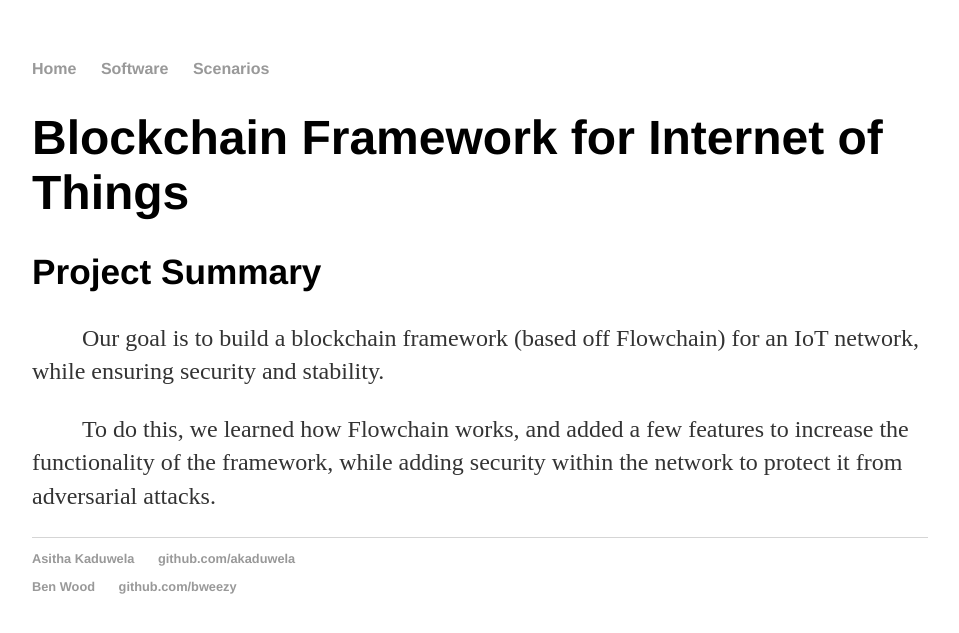
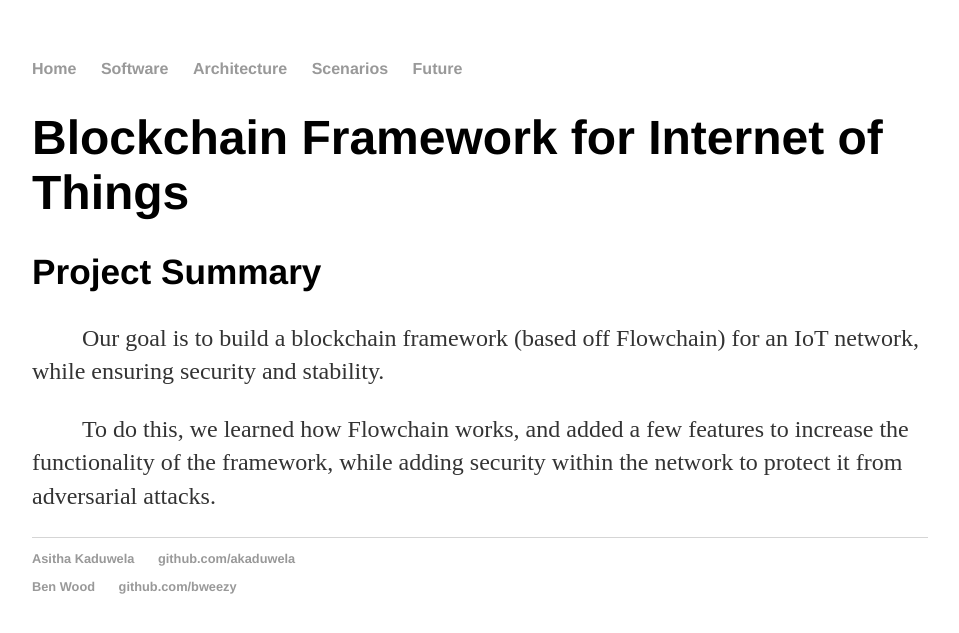
Before and after one commit to UCLA-ECE209AS-2018W/Asitha-Ben, a Jekyll site: the page built from index.html, in a window 1280 px wide. Shown: the top 633 px of the page, without its empty margins (160-1119 px from the left). Built offline with Jekyll 4.4.1, drawn with Linux system fonts in a browser that asks for light colours.

Commit message:
Update default.html

```diff
--- a/_layouts/default.html
+++ b/_layouts/default.html
@@ -10,7 +10,9 @@
 	    		<ul>
 	        		<li><a href="/Asitha-Ben">Home</a></li>
 	        		<li><a href="/Asitha-Ben/software">Software</a></li>
+				<li><a href="/Asitha-Ben/architecture">Architecture</a></li>
 	        		<li><a href="/Asitha-Ben/scenarios">Scenarios</a></li>
+				<li><a href="/Asitha-Ben/future">Future</a></li>
 	    		</ul>
 			</nav>
 			<div class="container">
```
